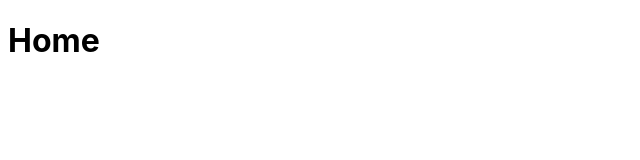
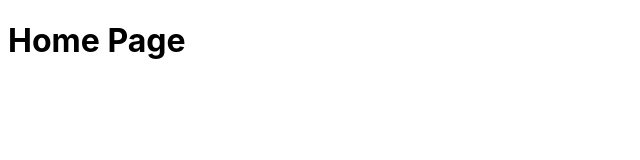
Before and after one commit to mitchellpottratz/event_bank, a React (Create React App) app: page / in a window 1280 px wide. Shown: the top 160 px of the page, without its empty margins (0-640 px from the left). Built offline with nearby package versions, Linux system fonts and the light colour scheme.

Commit message:
created landing page component

```diff
--- a/src/App.js
+++ b/src/App.js
@@ -7,6 +7,9 @@
 } from "react-router-dom";
 import './App.css';
 
+// component imports
+import Home from "./components/home/Home.js";
+
 
 class App extends Component {
 
@@ -15,9 +18,7 @@
       <BrowserRouter>
         <Switch>
           <Route path="/">
-          <div>
-            <h1>Home</h1>
-          </div>
+            <Home />
           </Route>
           <Route path="/about">
             <div>
--- a/src/components/home/Home.js
+++ b/src/components/home/Home.js
@@ -1 +1,19 @@
-import { Component } from React;
+import React, { Component } from 'react';
+
+
+class Home extends Component {
+
+    constructor(props) {
+        super(props);
+    }
+
+    render() {
+        return (
+            <div>
+                <h1>Home Page</h1>
+            </div>
+        )
+    }
+}
+
+export default Home;
```
